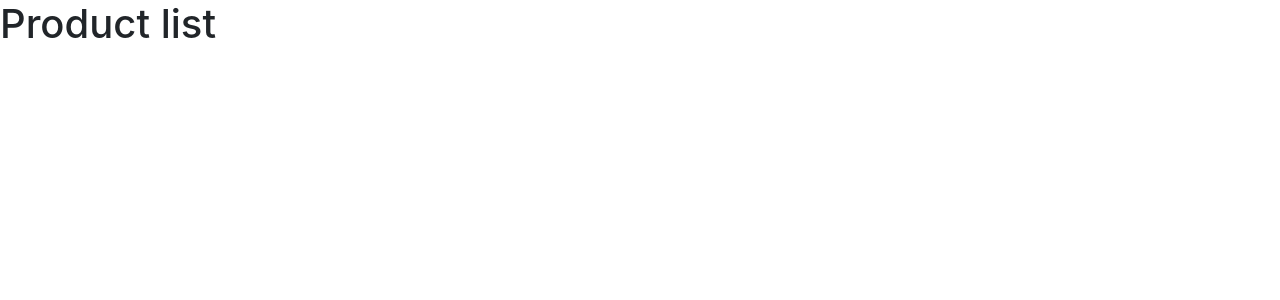
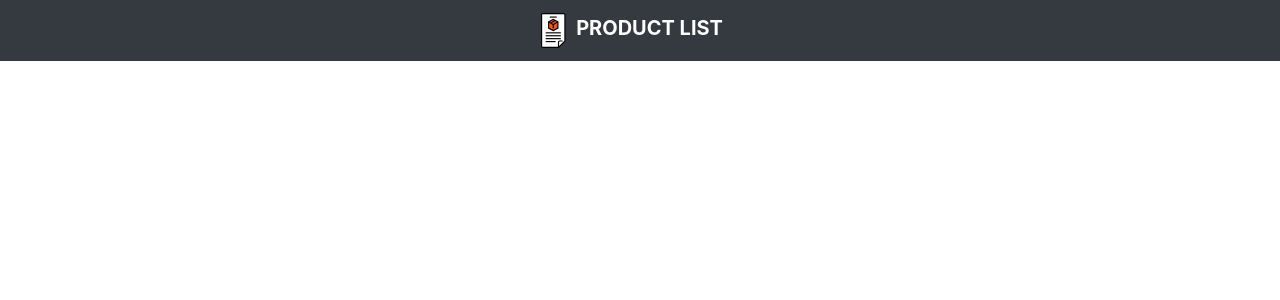
Before and after one commit to teneons/product-list-pro, a React (Create React App) app: page / in a window 1280 px wide. Shown: the top 300 px of the page. Built offline with nearby package versions, Linux system fonts and the light colour scheme.

Commit message:
make Header

```diff
--- a/src/App.js
+++ b/src/components/App/App.js
@@ -1,7 +1,9 @@
+import Header from '../Header/Header';
+
 function App() {
   return (
     <div className="App">
-      <h1>Product list</h1>
+      <Header />
     </div>
   );
 }
--- /dev/null
+++ b/src/components/Header/Header.js
@@ -0,0 +1,15 @@
+import React from 'react';
+import logo from './logo.svg';
+
+
+export default function Header() {
+
+  return (
+    <nav className="navbar navbar-light bg-dark d-flex justify-content-center">
+      <span className="navbar-brand text-uppercase text-white font-weight-bold" href="#">
+        <img src={logo} width="35" height="35" class="d-inline-block align-top" alt="" loading="lazy"></img>
+          Product list
+      </span>
+    </nav>
+  )
+}
--- a/src/index.js
+++ b/src/index.js
@@ -1,6 +1,6 @@
 import React from 'react';
 import ReactDOM from 'react-dom';
-import App from './App';
+import App from './components/App/App';
 import reportWebVitals from './reportWebVitals';
 
 ReactDOM.render(
```
Also changed, not shown: src/components/Header/logo.svg (added).
